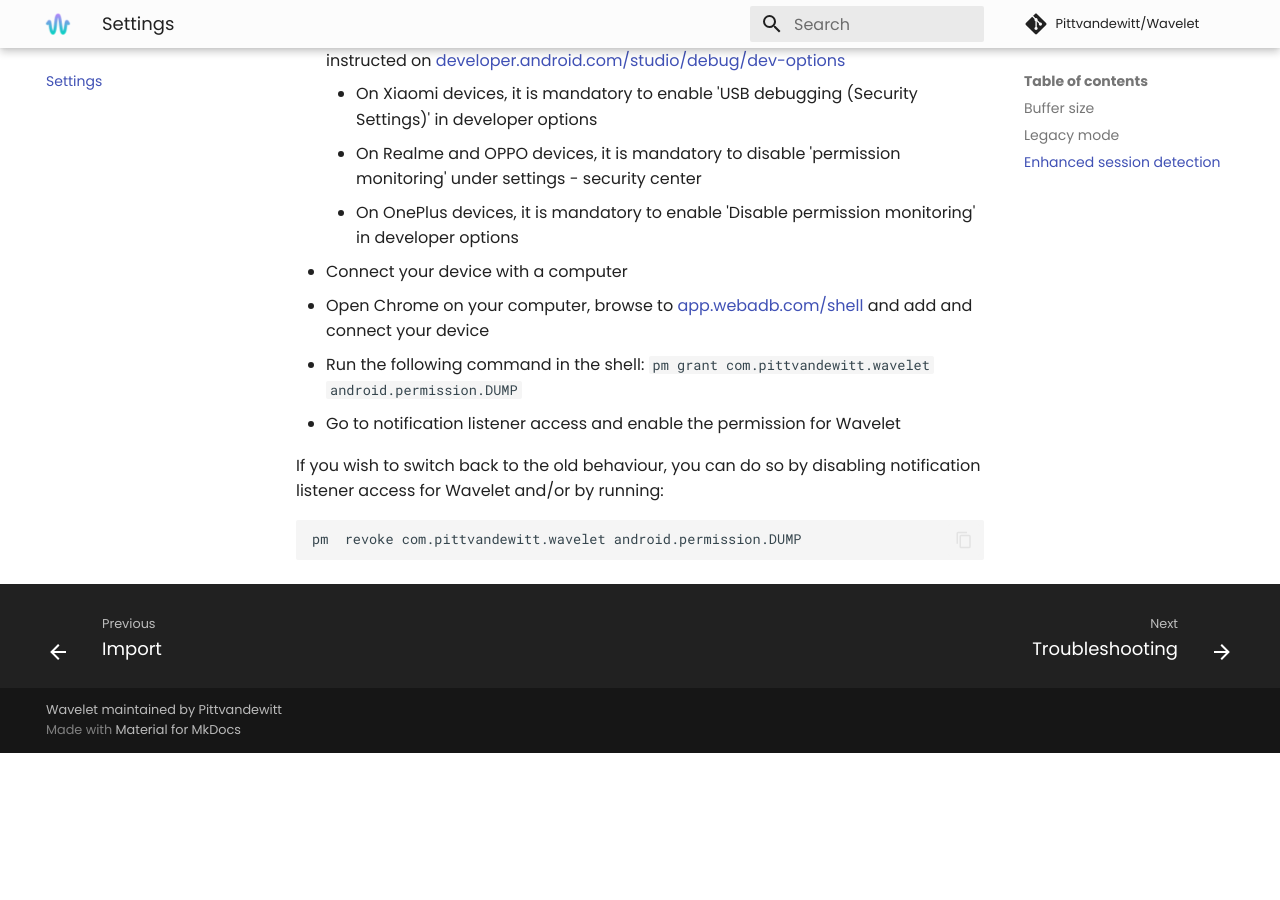
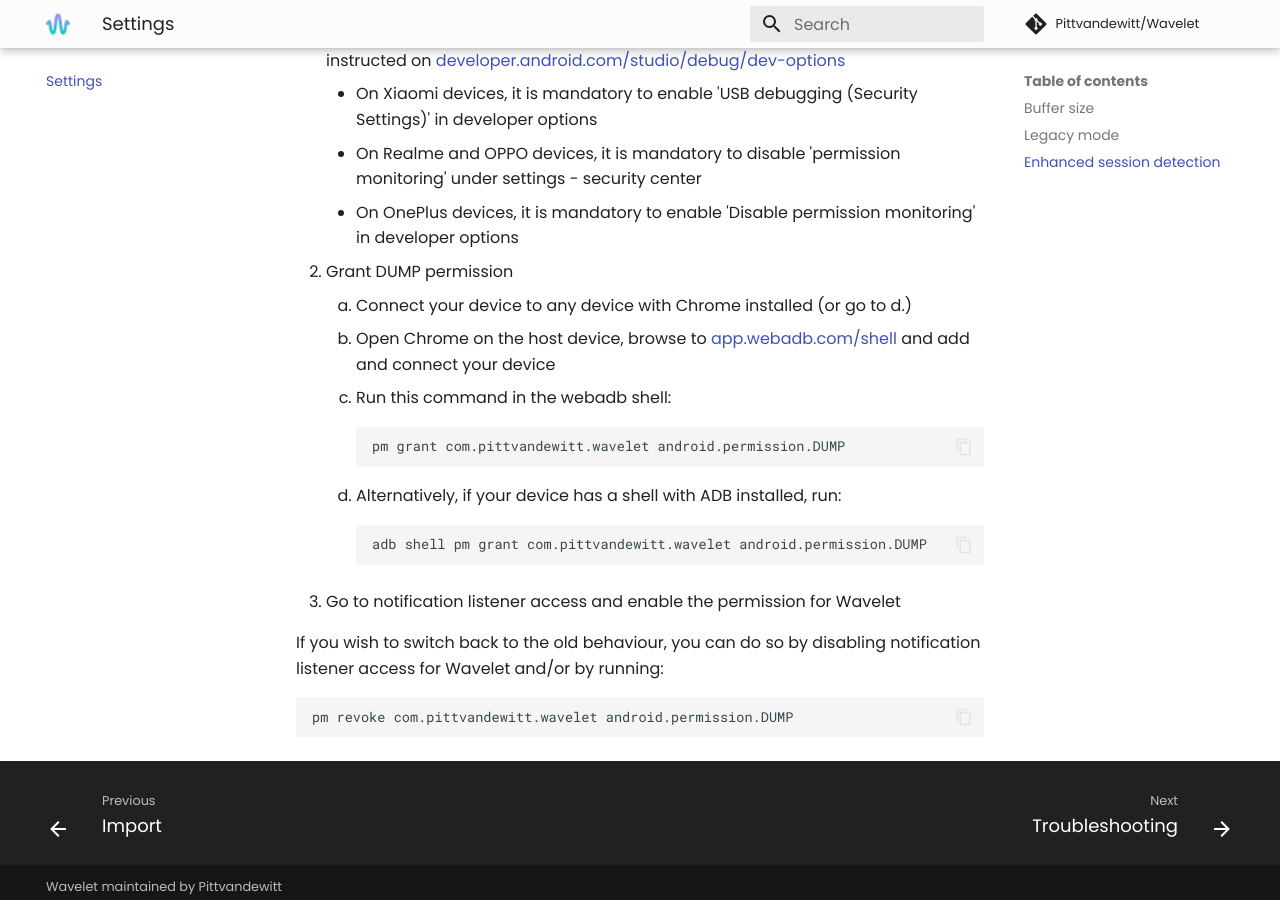
Before and after one commit to Pittvandewitt/Wavelet, an MkDocs documentation site: the page built from docs/Settings.md, in a window 1280 px wide and 900 px high, scrolled down 2159 px. Built offline with MkDocs 1.6.1 and Material for MkDocs 9.7.7, drawn with Linux system fonts in a browser that asks for light colours; emoji names are drawn with the system emoji font; comment, search, counter and statistics services are not loaded; before the commit the page ends 2912 px from its top, so only the background shows below that.

Commit message:
Improve ESD instructions

````diff
--- a/docs/Settings.md
+++ b/docs/Settings.md
@@ -53,21 +53,26 @@
 
 Instructions to activate enhanced session detection:
 
-- Activate developer options and enable USB debugging on your device as instructed on [developer.android.com/studio/debug/dev-options]
+1. Activate developer options and enable USB debugging on your device as instructed on [developer.android.com/studio/debug/dev-options]
     - On Xiaomi devices, it is mandatory to enable 'USB debugging (Security Settings)' in developer options
     - On Realme and OPPO devices, it is mandatory to disable 'permission monitoring' under settings - security center
     - On OnePlus devices, it is mandatory to enable 'Disable permission monitoring' in developer options
-- Connect your device with a computer
-- Open Chrome on your computer, browse to [app.webadb.com/shell] and add and connect your device
-- Run the following command in the shell:
-  ```
-  pm grant com.pittvandewitt.wavelet android.permission.DUMP
-  ```
-- Go to notification listener access and enable the permission for Wavelet
+2. Grant DUMP permission
+    1. Connect your device to any device with Chrome installed (or go to d.)
+    2. Open Chrome on the host device, browse to [app.webadb.com/shell] and add and connect your device
+    3. Run this command in the webadb shell:
+    ```shell
+    pm grant com.pittvandewitt.wavelet android.permission.DUMP
+    ```
+    4. Alternatively, if your device has a shell with ADB installed, run:
+    ```shell
+    adb shell pm grant com.pittvandewitt.wavelet android.permission.DUMP
+    ```
+3. Go to notification listener access and enable the permission for Wavelet
 
 If you wish to switch back to the old behaviour, you can do so by disabling notification listener access for Wavelet and/or by running:
-```
-pm  revoke com.pittvandewitt.wavelet android.permission.DUMP
+```shell
+pm revoke com.pittvandewitt.wavelet android.permission.DUMP
 ```
 
 [app.webadb.com/shell]: https://app.webadb.com/shell
--- a/mkdocs.yml
+++ b/mkdocs.yml
@@ -35,6 +35,7 @@
   - pymdownx.emoji:
       emoji_index: !!python/name:materialx.emoji.twemoji
       emoji_generator: !!python/name:materialx.emoji.to_svg
+  - pymdownx.superfences
 
 nav:
     - Configuration: Configuration.md
````
